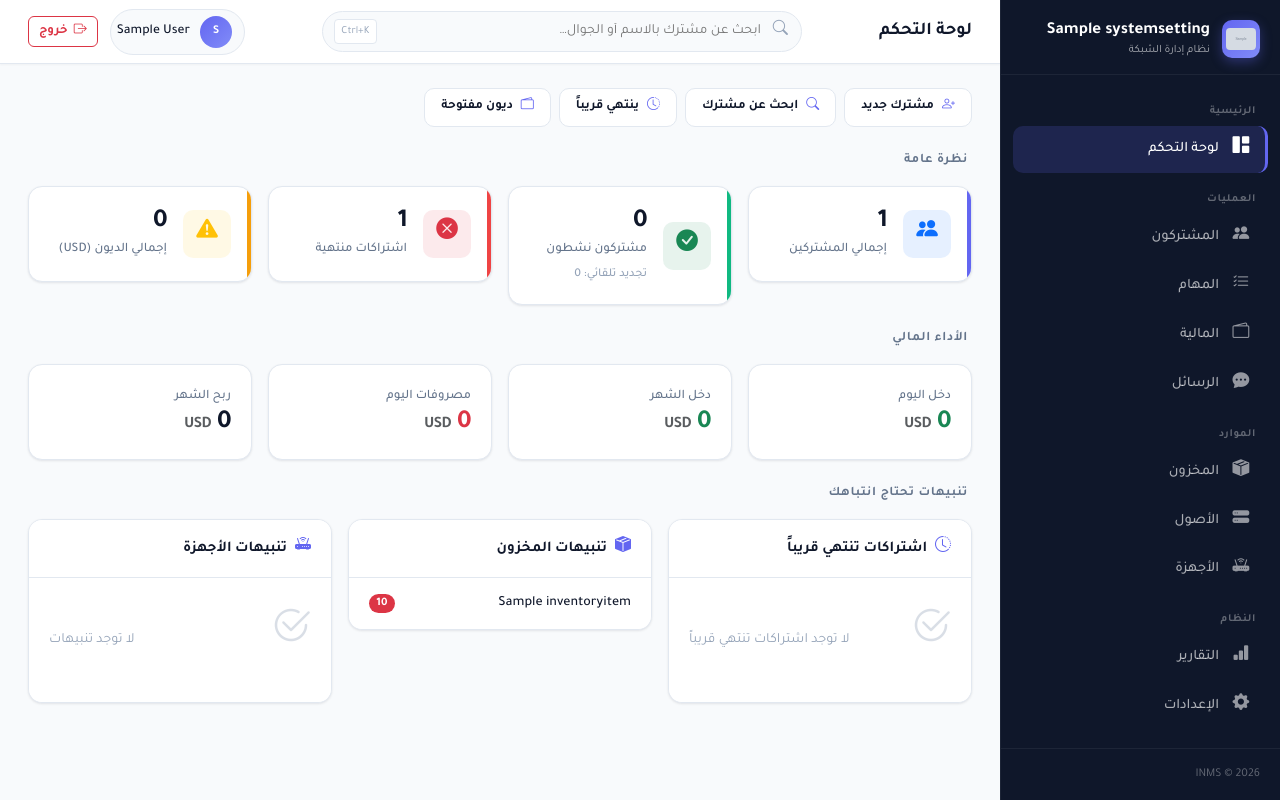
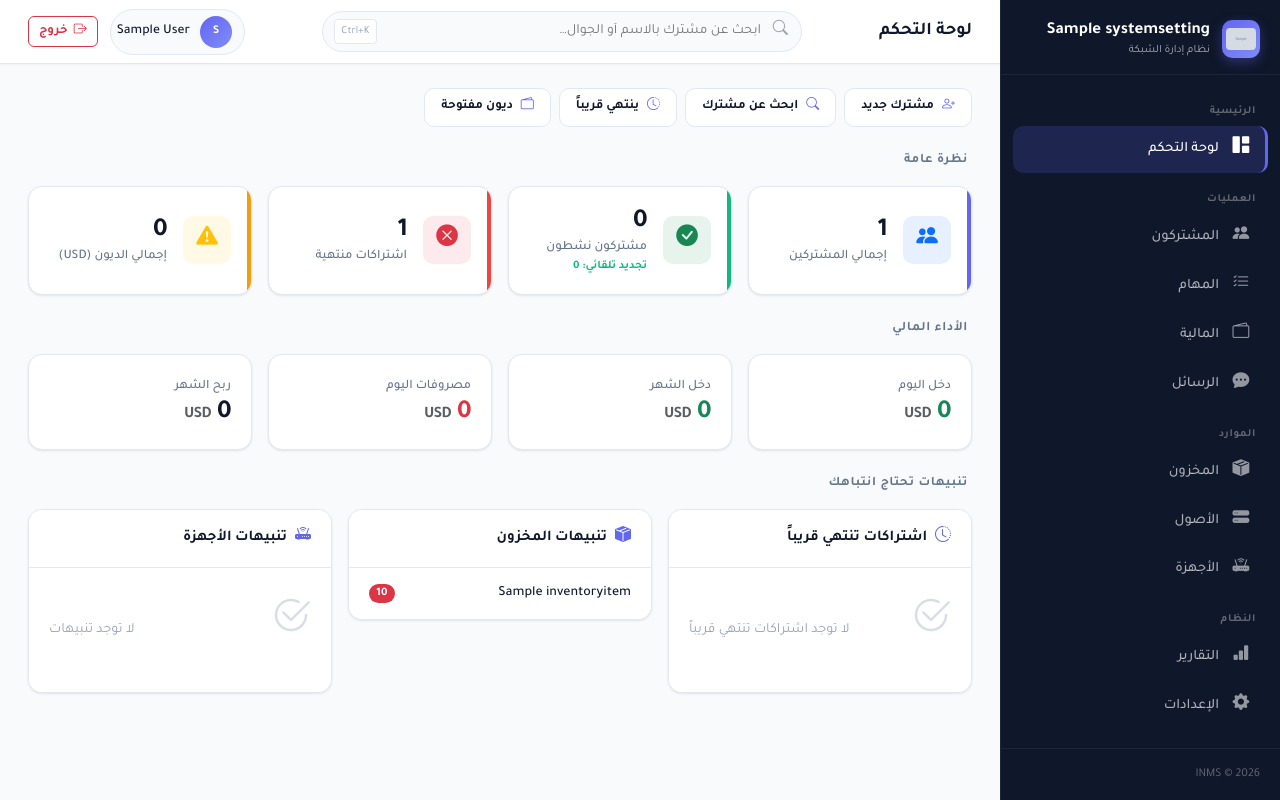
Before and after one commit to mhijela/life_manger, a Django app: page / in a window 1280 px wide. Run offline with Django 5.2, Linux system fonts and the light colour scheme; a user stored in the database is signed in; tables that the repository leaves empty hold one stand-in row (values such as "Sample post"); grey boxes marked "Sample" are stand-in pictures; parts of the project's set-up code (start-up, migrations or seed data) failed here and were passed over.

Commit message:
Fix active-subscribers card layout after adding auto-renew line.
Keep overview stat cards equal height so the extra subtitle does not skew the row.

Co-authored-by: Cursor <cursoragent@cursor.com>

```diff
--- a/static/css/custom.css
+++ b/static/css/custom.css
@@ -586,6 +586,11 @@ a:hover { color: var(--primary-dark); }
 
 .stat-card .card-body { padding: 1.25rem; }
 
+.stat-card .stat-text {
+    min-width: 0;
+    line-height: 1.25;
+}
+
 .stat-card .stat-icon {
     width: 48px;
     height: 48px;
@@ -613,10 +618,11 @@ a:hover { color: var(--primary-dark); }
 }
 
 .stat-card .stat-sublabel {
-    color: var(--text-muted, #6c757d);
-    font-size: 0.75rem;
-    font-weight: 500;
-    margin-top: 0.25rem;
+    color: var(--success);
+    font-size: 0.72rem;
+    font-weight: 600;
+    margin-top: 0.2rem;
+    white-space: nowrap;
 }
 
 .stat-card .stat-trend {
--- a/templates/dashboard/index.html
+++ b/templates/dashboard/index.html
@@ -12,12 +12,12 @@
 </div>
 
 <p class="dashboard-section-title">نظرة عامة</p>
-<div class="row g-3 mb-4">
+<div class="row g-3 mb-4 align-items-stretch">
     <div class="col-xl-3 col-md-6">
-        <div class="card stat-card stat-primary">
+        <div class="card stat-card stat-primary h-100">
             <div class="card-body d-flex align-items-center gap-3">
                 <div class="stat-icon bg-primary bg-opacity-10 text-primary"><i class="bi bi-people-fill"></i></div>
-                <div>
+                <div class="stat-text">
                     <div class="stat-value">{{ stats.total_subscribers }}</div>
                     <div class="stat-label">إجمالي المشتركين</div>
                 </div>
@@ -25,10 +25,10 @@
         </div>
     </div>
     <div class="col-xl-3 col-md-6">
-        <div class="card stat-card stat-success">
+        <div class="card stat-card stat-success h-100">
             <div class="card-body d-flex align-items-center gap-3">
                 <div class="stat-icon bg-success bg-opacity-10 text-success"><i class="bi bi-check-circle-fill"></i></div>
-                <div>
+                <div class="stat-text">
                     <div class="stat-value">{{ stats.active_subscribers }}</div>
                     <div class="stat-label">مشتركون نشطون</div>
                     <div class="stat-sublabel">تجديد تلقائي: {{ stats.auto_renew_subscriptions }}</div>
@@ -37,10 +37,10 @@
         </div>
     </div>
     <div class="col-xl-3 col-md-6">
-        <div class="card stat-card stat-danger">
+        <div class="card stat-card stat-danger h-100">
             <div class="card-body d-flex align-items-center gap-3">
                 <div class="stat-icon bg-danger bg-opacity-10 text-danger"><i class="bi bi-x-circle-fill"></i></div>
-                <div>
+                <div class="stat-text">
                     <div class="stat-value">{{ stats.expired_subscribers }}</div>
                     <div class="stat-label">اشتراكات منتهية</div>
                 </div>
@@ -48,10 +48,10 @@
         </div>
     </div>
     <div class="col-xl-3 col-md-6">
-        <div class="card stat-card stat-warning">
+        <div class="card stat-card stat-warning h-100">
             <div class="card-body d-flex align-items-center gap-3">
                 <div class="stat-icon bg-warning bg-opacity-10 text-warning"><i class="bi bi-exclamation-triangle-fill"></i></div>
-                <div>
+                <div class="stat-text">
                     <div class="stat-value">{{ stats.total_debts|floatformat:0|intcomma }}</div>
                     <div class="stat-label">إجمالي الديون ({{ system_settings.currency_symbol }})</div>
                 </div>
```
